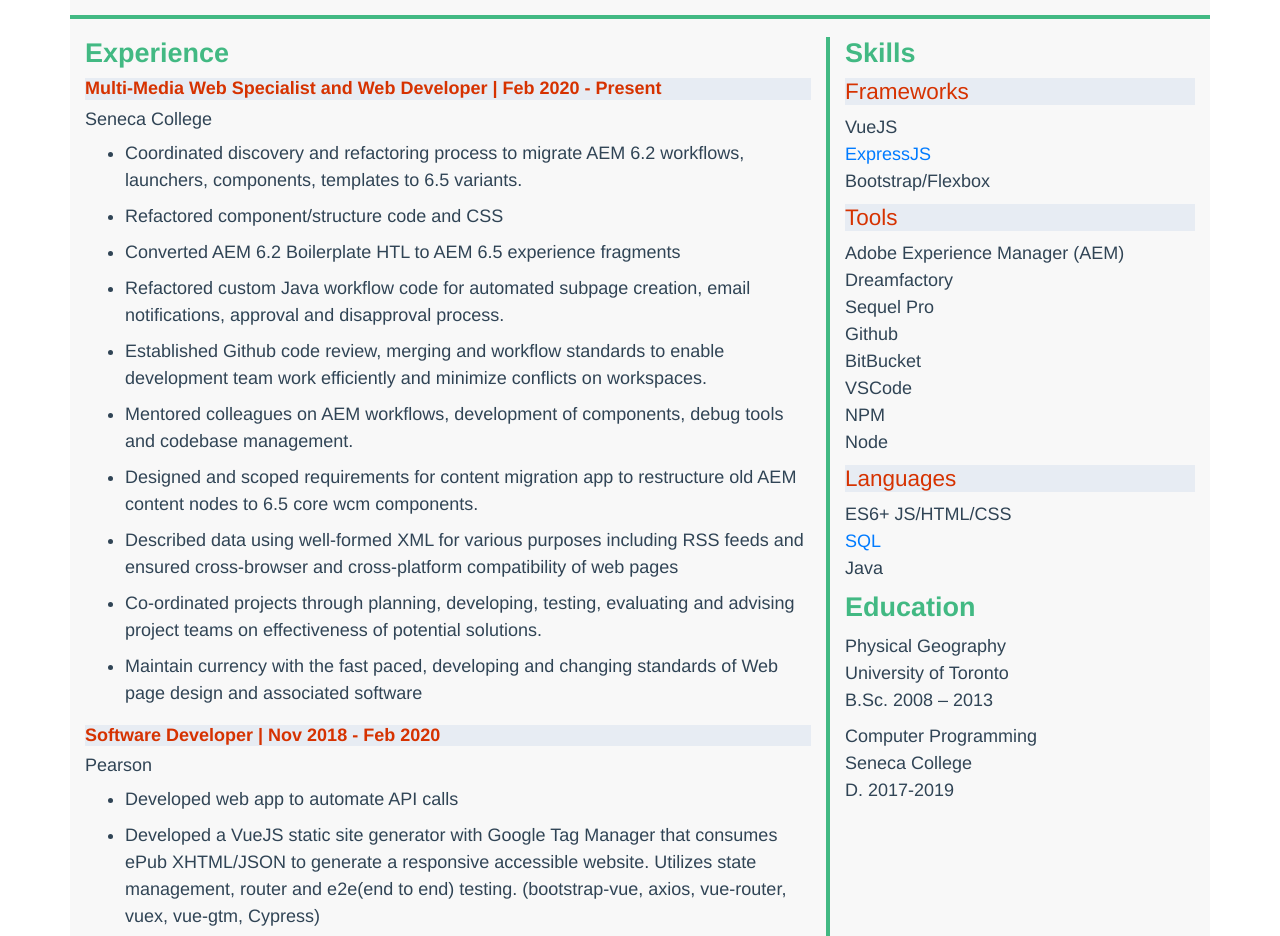
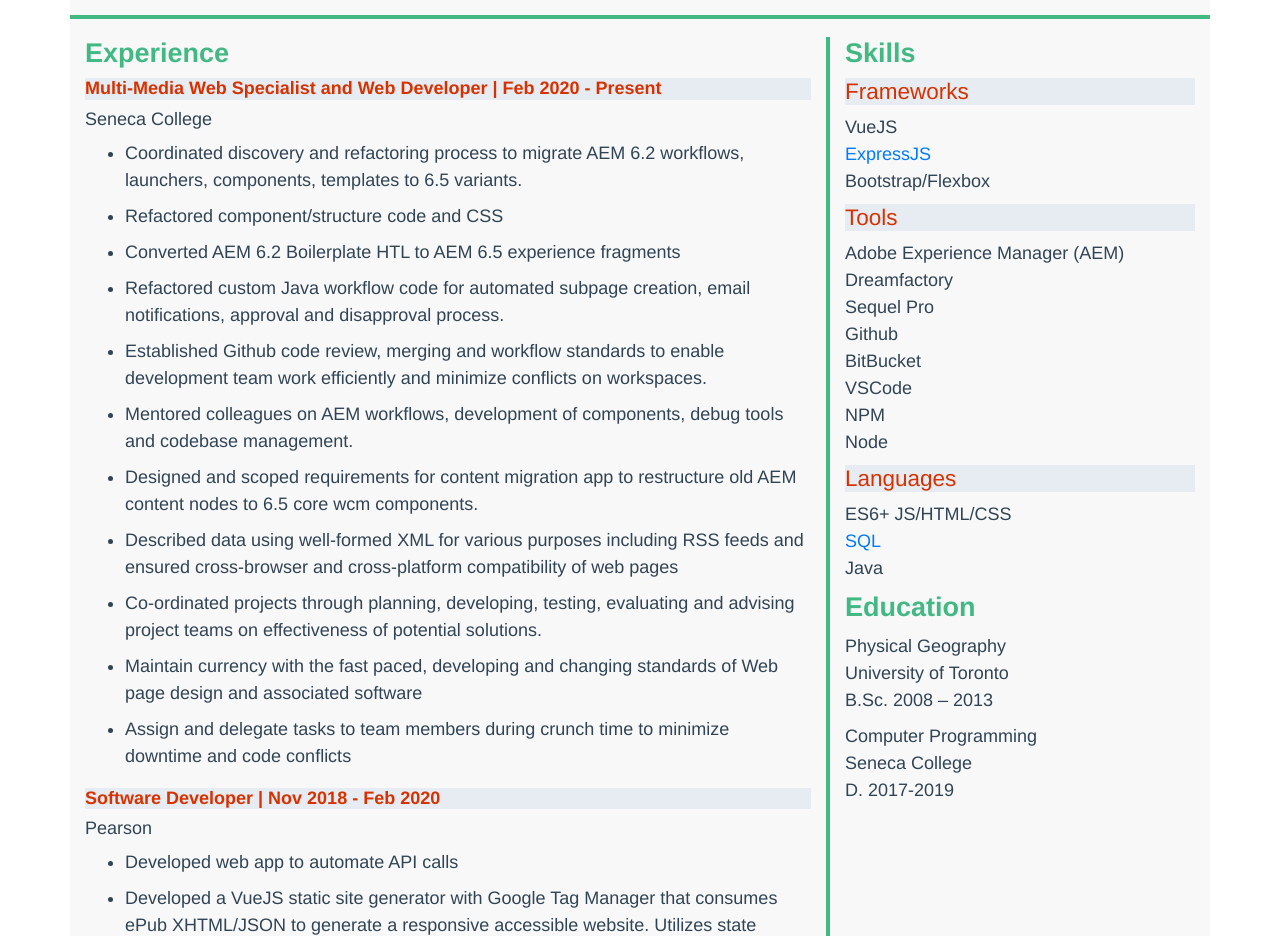
Before and after one commit to kwanjas3/responsive-resume, a plain HTML site: page jk.html in a window 1280 px wide. Shown: the part 120-1056 px from the top of the page. Drawn offline with nearby package versions, Linux system fonts and the light colour scheme.

Commit message:
Update jk.html

```diff
--- a/jk.html
+++ b/jk.html
@@ -165,7 +165,9 @@
             <li>
               Maintain currency with the fast paced, developing and changing standards of Web page design and associated software
               </li>
-
+            <li>
+              Assign and delegate tasks to team members during crunch time to minimize downtime and code conflicts
+             </li>
           </ul>
         </div>
 
```
